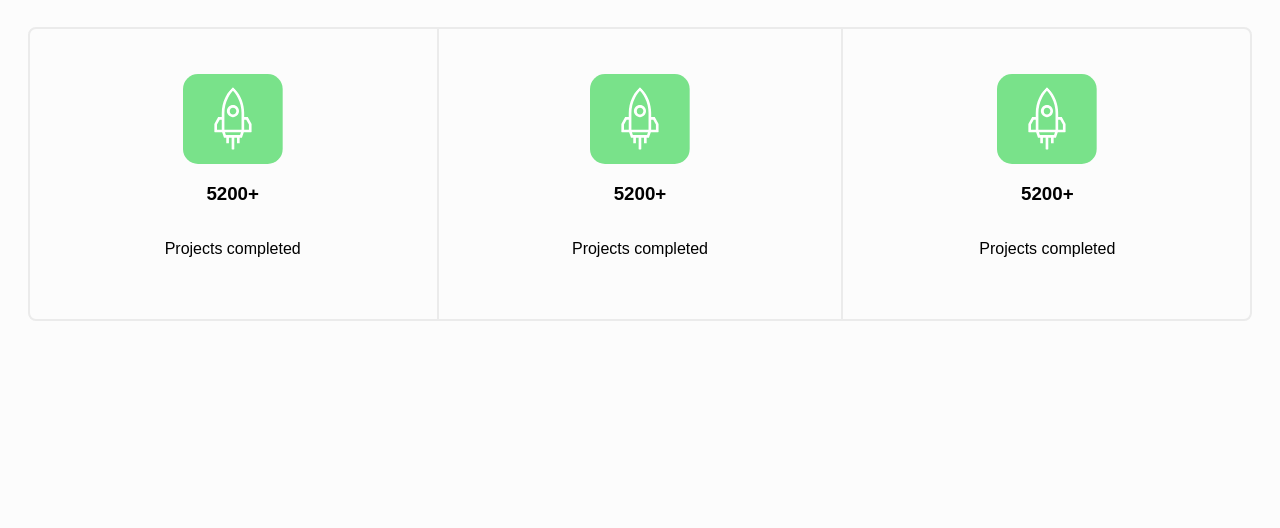
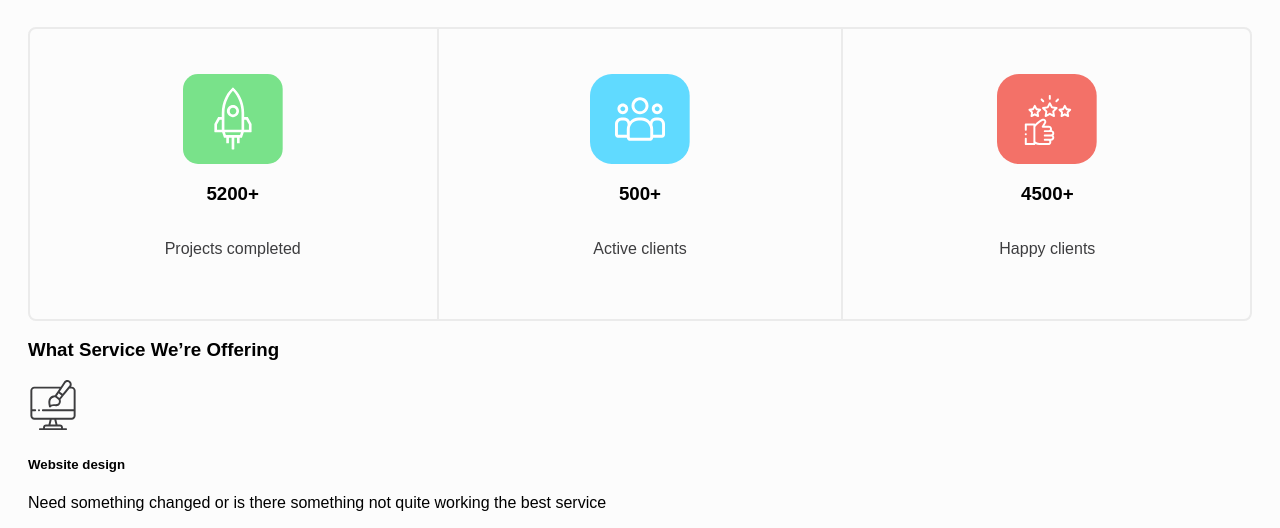
Before and after one commit to gozi11a/designzcy, a plain HTML site: page index.html in a window 1280 px wide. Shown: the part 664-1192 px from the top of the page. Before the commit the page ends 993 px from the top, so only its background shows below. Drawn offline with Linux system fonts and the light colour scheme.

Commit message:
complete service section and start offers section

```diff
--- a/index.html
+++ b/index.html
@@ -62,21 +62,39 @@
 
                         </div>
                         <div class="serviceTopCard">
-                            <img src="./assets/image/service1.svg" alt="">
-                            <h3>5200+</h3>
-                            <p>Projects completed</p>
+                            <img src="./assets/image/service2.svg" alt="">
+                            <h3>500+</h3>
+                            <p>Active clients</p>
 
                         </div>
                         <div class="serviceTopCard">
-                            <img src="./assets/image/service1.svg" alt="">
-                            <h3>5200+</h3>
-                            <p>Projects completed</p>
+                            <img src="./assets/image/service3.svg" alt="">
+                            <h3>4500+</h3>
+                            <p>Happy clients</p>
 
                         </div>
                     </div>
                 </div>
                 <div class="serviceBottom">
 
+                </div>
+            </div>
+        </section>
+        <section id="offers">
+            <div class="container">
+                <h3 class="offersCaption">
+                    What Service We’re Offering
+                </h3>
+                <div class="offerCards">
+                    <div class="offerCard">
+                        <div class="offerImg">
+                            <img src="./assets/image/offer1.svg" alt="">
+                        </div>
+                        <div class="offerInfo">
+                            <h5>Website design</h5>
+                            <p>Need something changed or is there something not quite working the best service</p>
+                        </div>
+                    </div>
                 </div>
             </div>
         </section>
--- a/sass/layout/_service.scss
+++ b/sass/layout/_service.scss
@@ -27,6 +27,10 @@
                     justify-content: center;
                     align-items: center;
                     width: 33%;
+
+                    p {
+                        color: #3D3D3F;
+                    }
                 }
 
                 .serviceTopCard:nth-child(2) {
```
Also changed, not shown: assets/image/offer1.svg (added), assets/image/service2.svg (added), assets/image/service3.svg (added), css/main.css, 1 other file.
